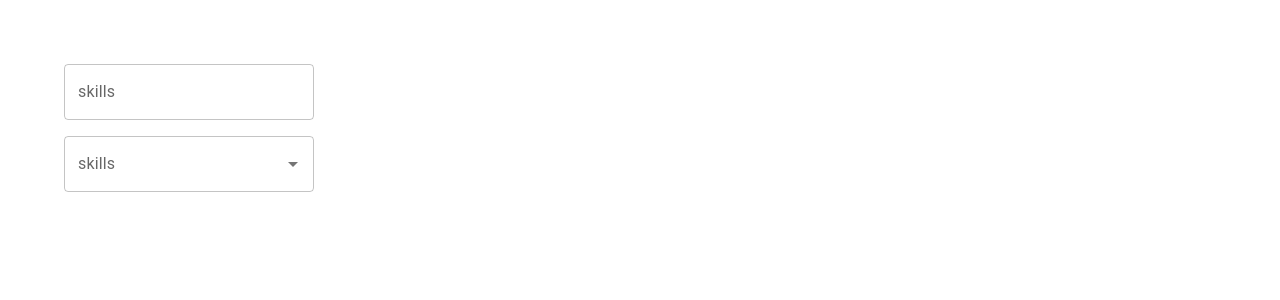
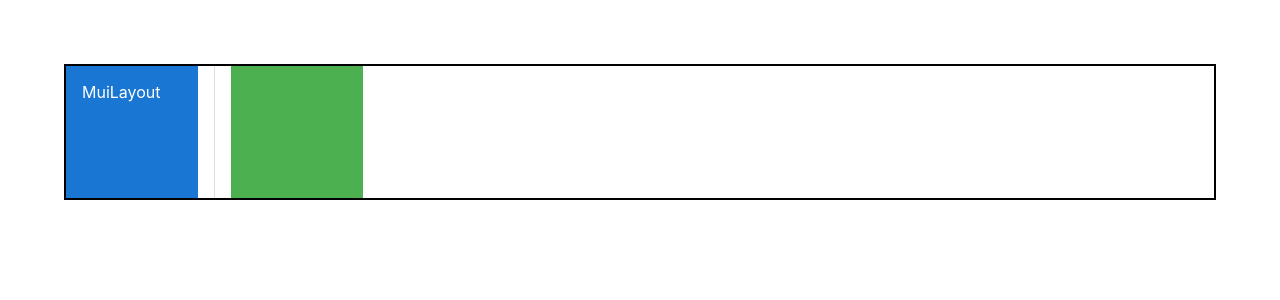
Before and after one commit to RahulRajak525/React-MUI, a React (Create React App) app: page / in a window 1280 px wide. Shown: the top 300 px of the page. Built offline with nearby package versions, Linux system fonts and the light colour scheme.

Commit message:
Layout and divider

```diff
--- a/src/App.tsx
+++ b/src/App.tsx
@@ -9,6 +9,7 @@
 import MuiSwitch from './components/7MuiSwitch';
 import MuiRatings from './components/8MuiRatings';
 import MuiAutoComplete from './components/9MuiAutoComplete';
+import { MuiLayout } from './components/10MuiLayout';
 
 function App() {
 
@@ -22,7 +23,8 @@
       {/* <MuiCheckBox/> */}
       {/* <MuiSwitch/> */}
       {/* <MuiRatings/> */}
-      <MuiAutoComplete/>
+      {/* <MuiAutoComplete/> */}
+      <MuiLayout/>
 
     </div>
   );
--- /dev/null
+++ b/src/components/10MuiLayout.tsx
@@ -0,0 +1,29 @@
+import React from "react";
+import { Box, Stack, Divider } from "@mui/material";
+export const MuiLayout = () => {
+  return(
+  <Stack sx={{border:'2px solid'  }} direction='row' spacing={2} divider={<Divider orientation="vertical" flexItem />} >
+    <Box
+      sx={{
+        backgroundColor: "primary.main",
+        color: "white",
+        height: "100px",
+        width: "100px",
+        padding: "16px",
+        "&:hover": {
+          backgroundColor: "primary.light",
+        },
+      }}
+    >
+      MuiLayout
+    </Box>
+    <Box
+      display="flex"
+      height="100px"
+      width="100px"
+      bgcolor="success.light"
+      p={2}
+    ></Box>
+  </Stack>
+  )
+};
```
